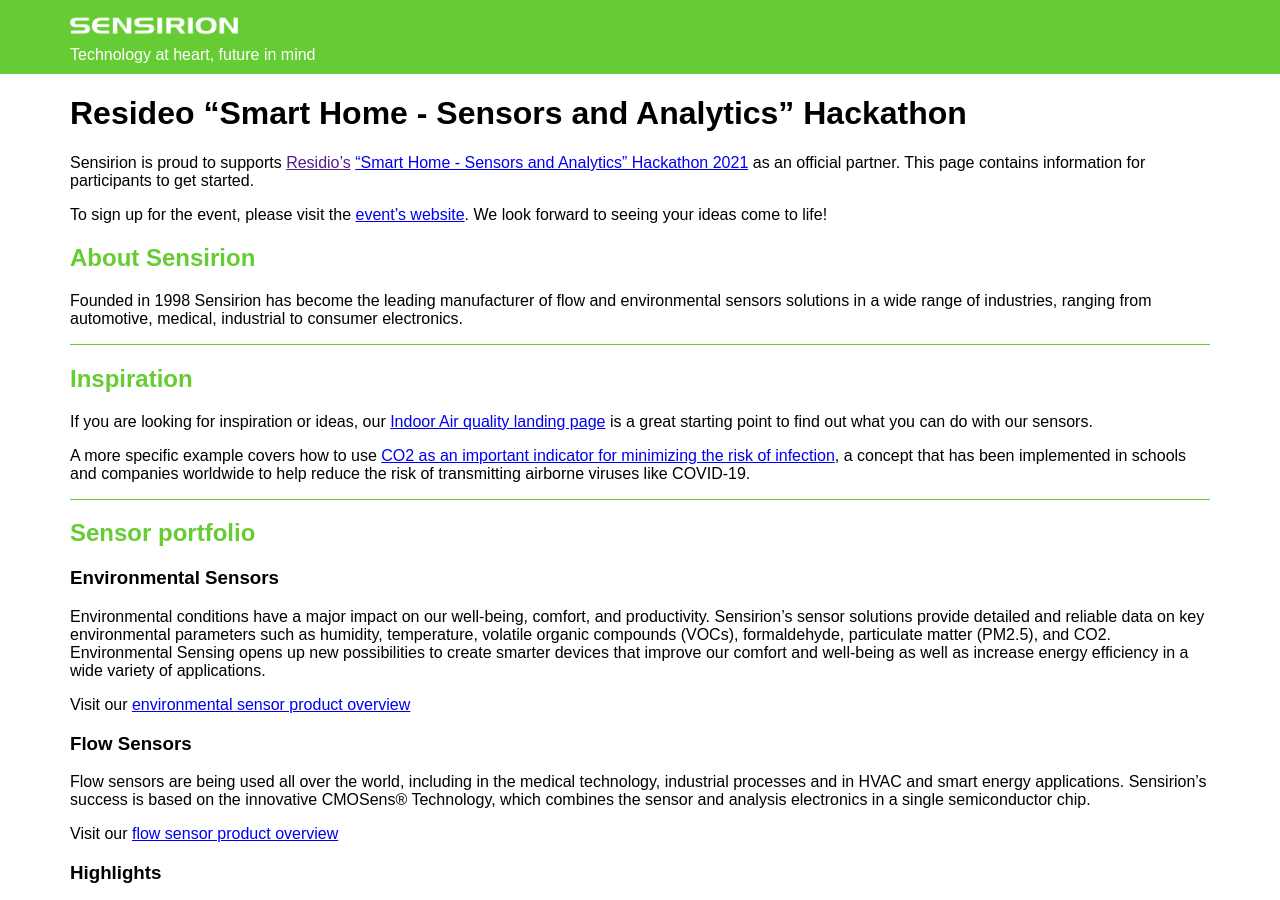
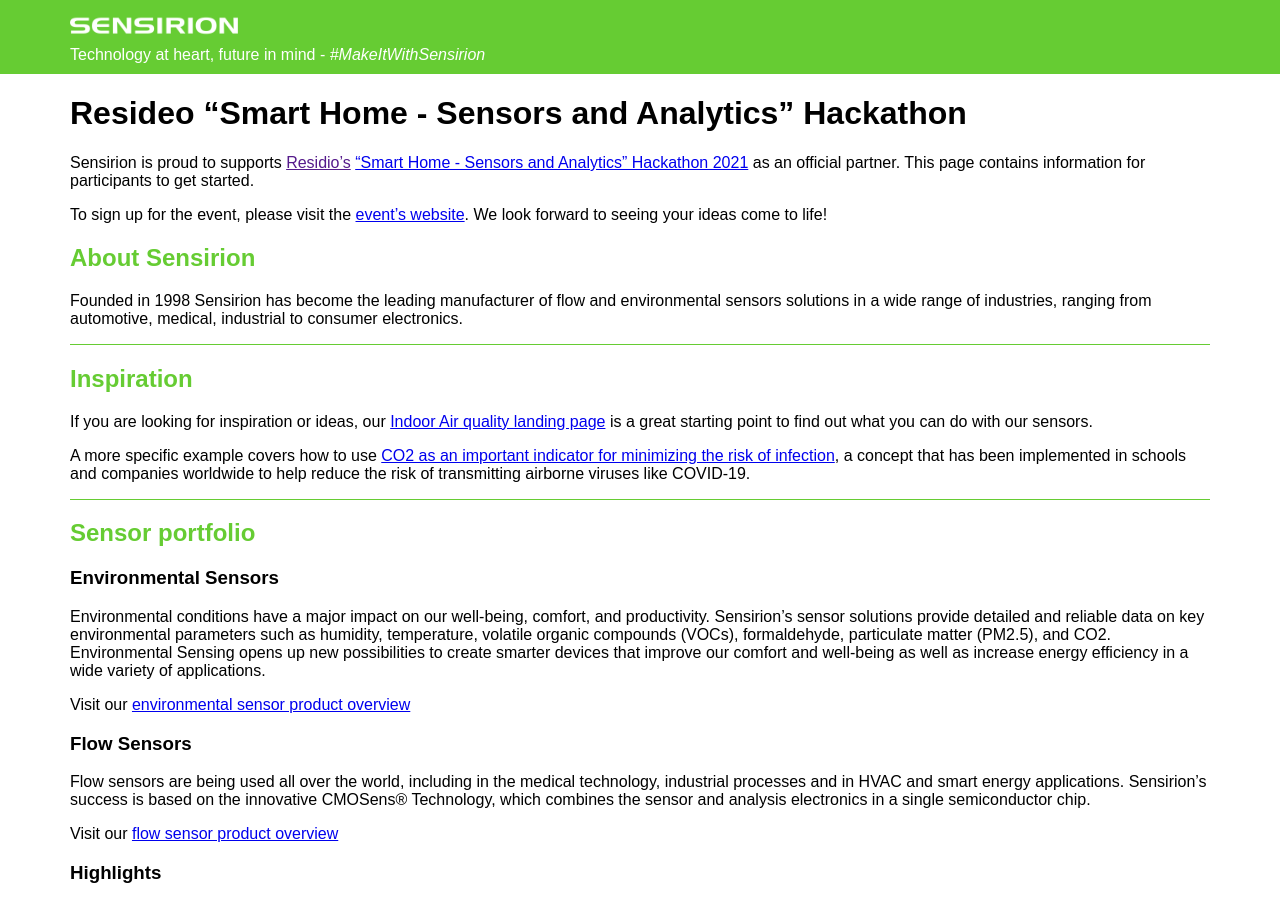
Before and after one commit to Sensirion/hack-iot, a Jekyll site: the page built from docs/index.md, in a window 1280 px wide and 900 px high. Built offline with Jekyll 4.4.1, drawn with Linux system fonts in a browser that asks for light colours.

Commit message:
add our hashtag

```diff
--- a/docs/_layouts/default.html
+++ b/docs/_layouts/default.html
@@ -8,7 +8,7 @@
   <body>
     <div class="header-bg">
         <img src="{{site.baseurl}}/assets/images/sensirion-logo-white.png" height="32px"/><br/>
-        Technology at heart, future in mind
+        Technology at heart, future in mind - <i>#MakeItWithSensirion</i>
     </div>
 
     <div class="content">
--- a/docs/index.md
+++ b/docs/index.md
@@ -76,3 +76,7 @@ If you have any questions, please submit an issue via the [Github issue tracker]
 - [Sensirion on-demand webinars](https://www.sensirion.com/en/about-us/newsroom/webinars/)
 - [Sensirion's Youtube Channel](https://www.youtube.com/user/Sensirion/videos)
 - [#MakeItWithSensirion on Twitter](https://twitter.com/hashtag/MakeItWithSensirion?src=hashtag_click)
+
+
+
+## \#MakeItWithSensirion
```
